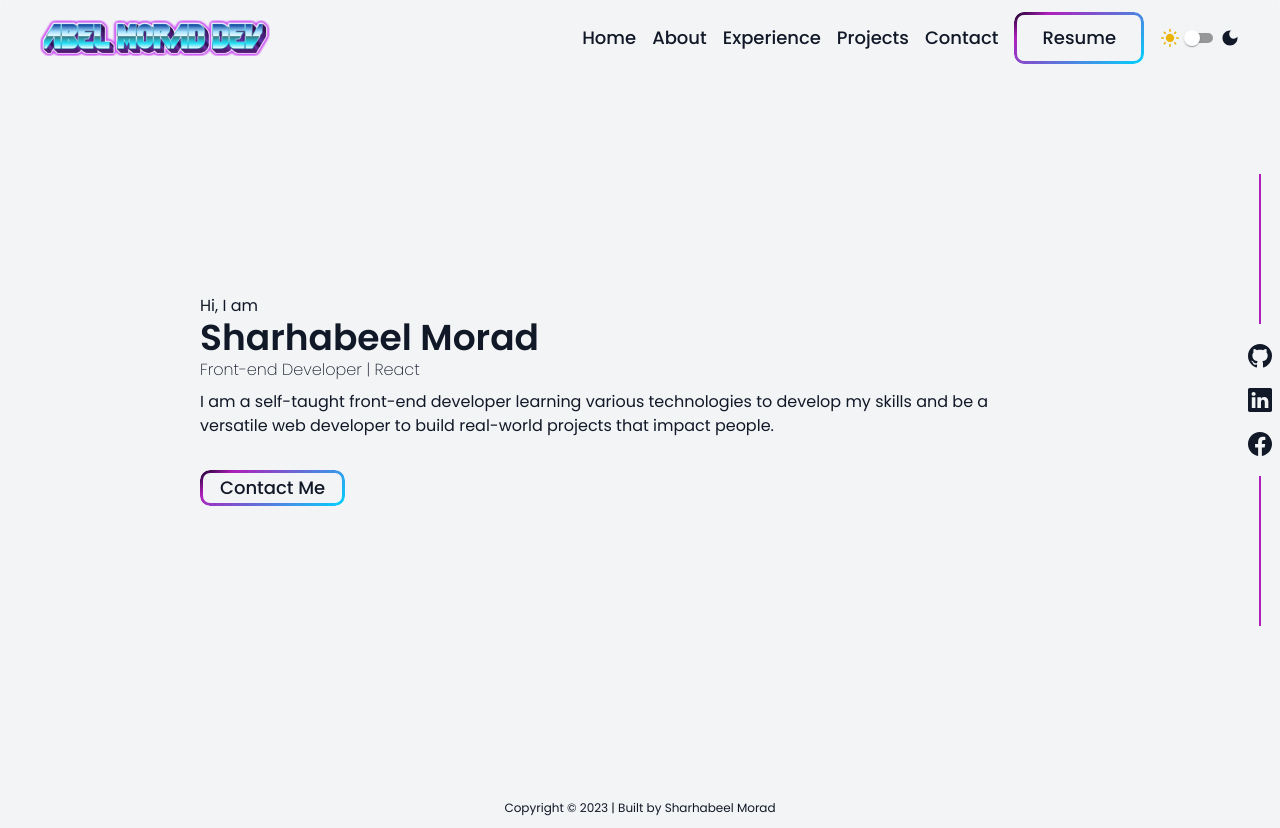
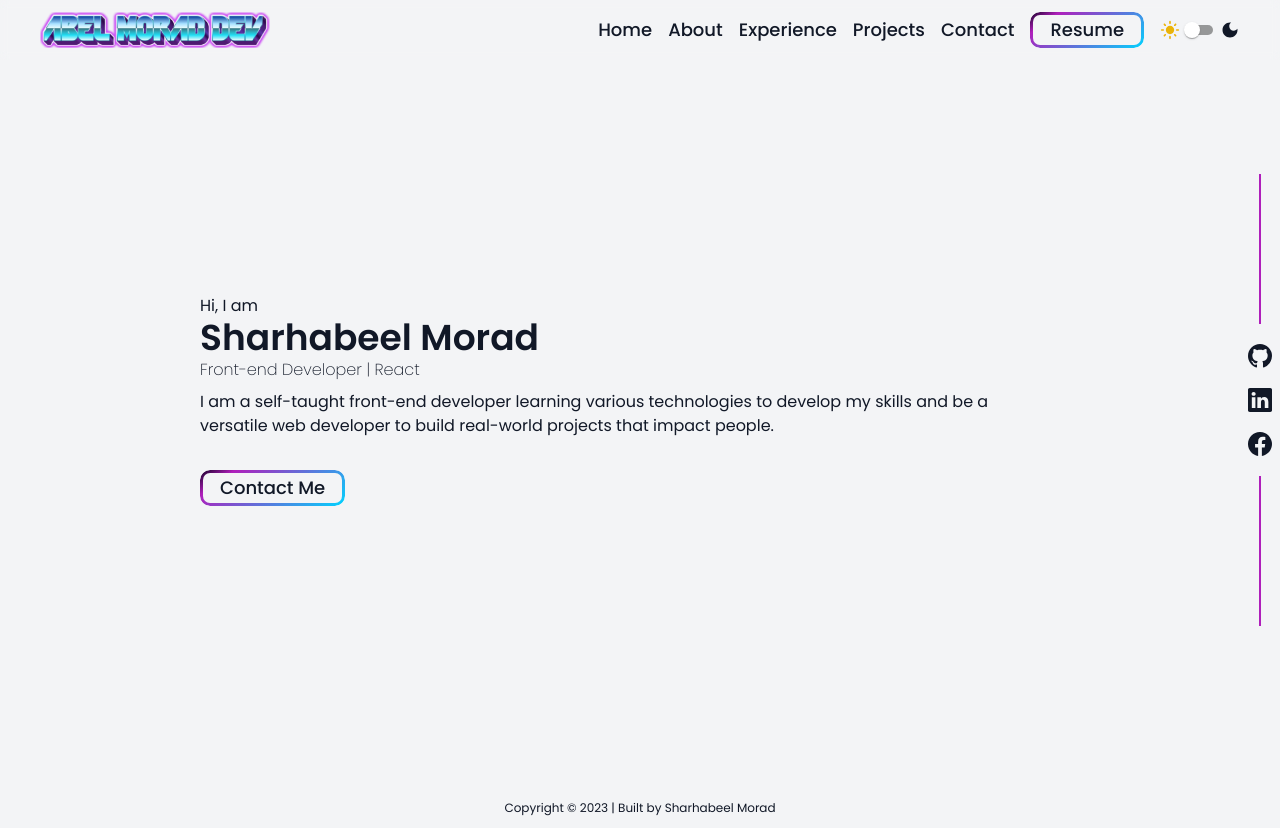
Before and after one commit to abelmorad/abel-morad, a React (Vite) app: page / in a window 1280 px wide. Built offline with nearby package versions, Linux system fonts and the light colour scheme.

Commit message:
Style: update

```diff
--- a/src/components/ResumeBtn.tsx
+++ b/src/components/ResumeBtn.tsx
@@ -6,7 +6,7 @@ function ResumeBtn() {
     <Link
         to={Resume}
         target="_blank"
-        className="text-lg font-medium bg-transparent px-5 py-1 mobile:px-7 mobile:py-3 vaporwave-border hover:scale-105"
+        className="mobile:px-7 mobile:py-3 tablet:text-lg tablet:font-medium bg-transparent tablet:px-5 tablet:py-1 vaporwave-border hover:scale-105"
       >
         Resume
       </Link>
```
